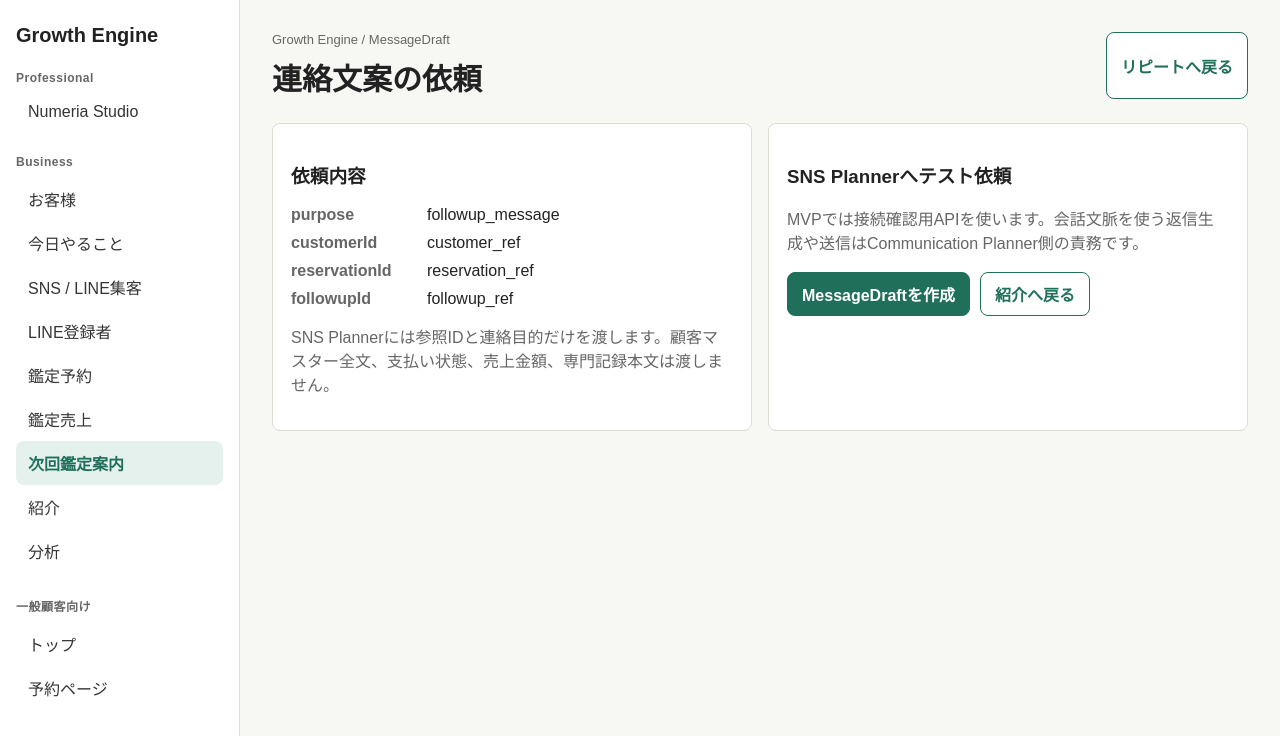
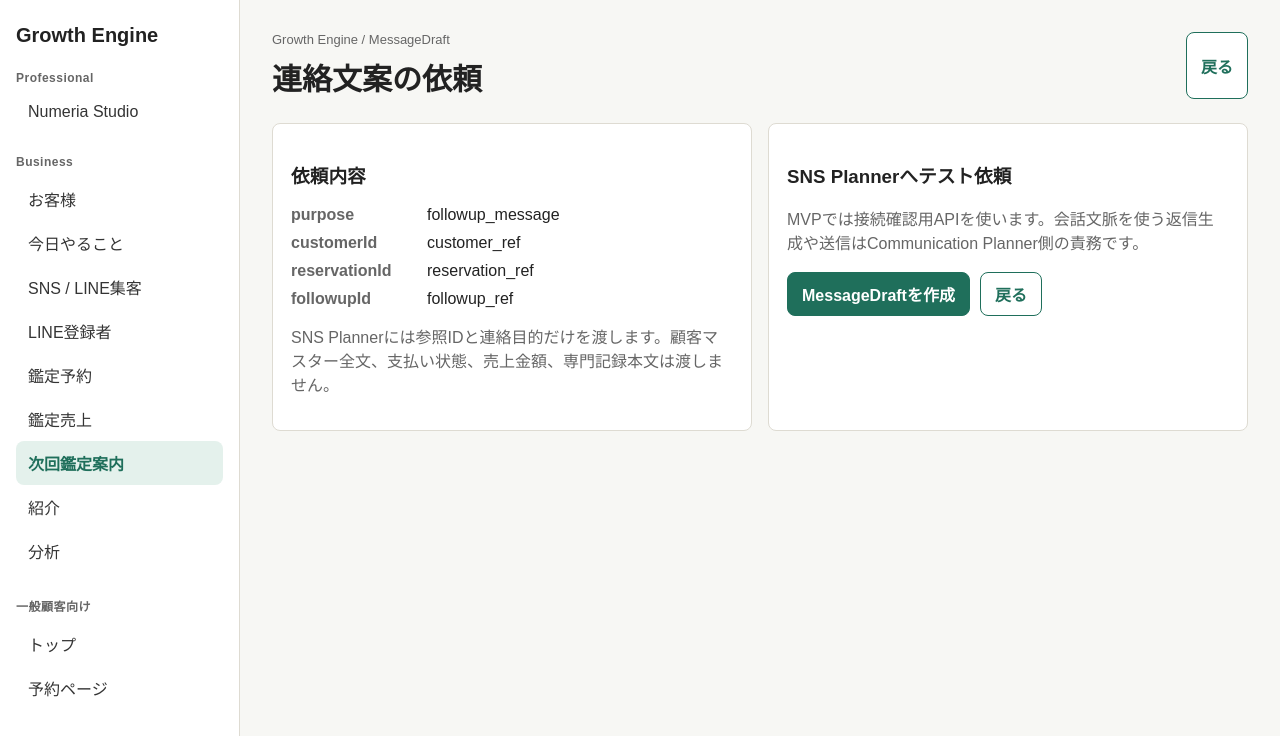
Before and after one commit to karukimori-wq/Growth-Engine, a Next.js app: page /app/business/message-draft-briefs/new in a window 1280 px wide. Shown: the top 736 px of the page. Built offline with nearby package versions, Linux system fonts and the light colour scheme.

Commit message:
Support MessageDraft return targets

```diff
--- a/src/app/app/business/message-draft-briefs/new/page.tsx
+++ b/src/app/app/business/message-draft-briefs/new/page.tsx
@@ -10,11 +10,17 @@ function first(value: string | string[] | undefined) {
   return Array.isArray(value) ? value[0] : value;
 }
 
+function safeBusinessReturnTo(value: string | undefined) {
+  return value?.startsWith("/app/business/") ? value : "/app/business/repeat";
+}
+
 export default async function MessageDraftBriefPage({ searchParams }: Props) {
   const query = await searchParams;
   const reservationId = first(query.reservationId) ?? "reservation_ref";
   const customerId = first(query.customerId) ?? "customer_ref";
   const followupId = first(query.followupId) ?? "followup_ref";
+  const purpose = first(query.purpose) ?? "followup_message";
+  const returnTo = safeBusinessReturnTo(first(query.returnTo));
 
   return (
     <div className="shell">
@@ -25,8 +31,8 @@ export default async function MessageDraftBriefPage({ searchParams }: Props) {
             <p className="eyebrow">Growth Engine / MessageDraft</p>
             <h2 className="page-title">連絡文案の依頼</h2>
           </div>
-          <a className="button secondary" href="/app/business/repeat">
-            リピートへ戻る
+          <a className="button secondary" href={returnTo}>
+            戻る
           </a>
         </header>
 
@@ -34,7 +40,7 @@ export default async function MessageDraftBriefPage({ searchParams }: Props) {
           <div className="card span-6">
             <h3>依頼内容</h3>
             <dl className="definition-list compact">
-              <dt>purpose</dt><dd>followup_message</dd>
+              <dt>purpose</dt><dd>{purpose}</dd>
               <dt>customerId</dt><dd>{customerId}</dd>
               <dt>reservationId</dt><dd>{reservationId}</dd>
               <dt>followupId</dt><dd>{followupId}</dd>
@@ -53,8 +59,8 @@ export default async function MessageDraftBriefPage({ searchParams }: Props) {
               <button className="button" type="submit">
                 MessageDraftを作成
               </button>
-              <a className="button secondary" href="/app/business/referrals">
-                紹介へ戻る
+              <a className="button secondary" href={returnTo}>
+                戻る
               </a>
             </form>
           </div>
```
